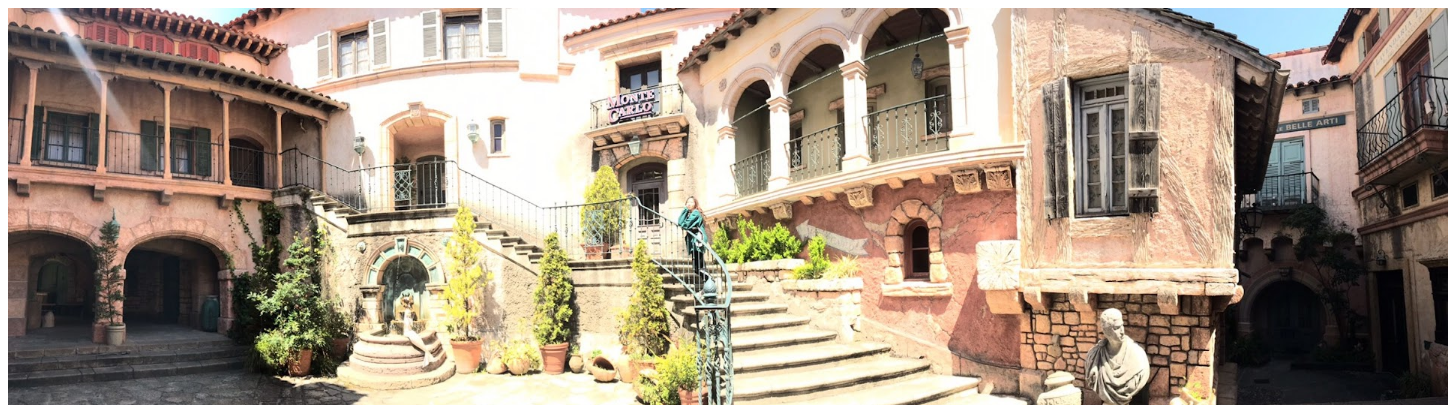
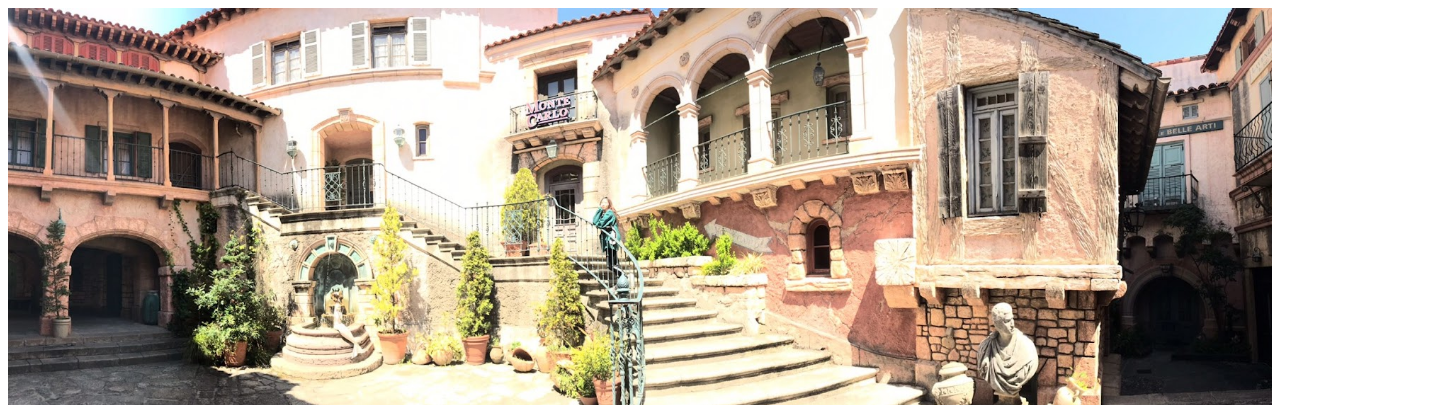
Before and after one commit to yukiyuki-channel/mysite, a plain HTML site: page index.html in a window 1280 px wide. Shown: the top 405 px of the page, 1448 px wide, since content can reach past the window. Drawn offline with Linux system fonts and the light colour scheme.

Commit message:
Add files via upload

```diff
--- a/css/styles.css
+++ b/css/styles.css
@@ -1,7 +1,18 @@
 @charset "utf-8";
 
-img {
+/* common */
+
+header {
+  padding: 0;
+}
+
+.header-img {
   pointer-events: none;
   vertical-align: bottom;
-  object-fit: cover
+  object-fit: cover;
+  width: 100%;
 }
+
+h1 {
+  margin: 0 auto;
+}
--- a/css/styles2.css
+++ b/css/styles2.css
@@ -17,6 +17,7 @@ header img {
 img {
   pointer-events: none;
   vertical-align: bottom;
+  object-fit: cover;
 }
 
 h1 {
--- a/index.html
+++ b/index.html
@@ -9,7 +9,7 @@
 </head>
 <body>
   <header>
-    <img class = "header-img" src = "IMG_1402.JPG" width="1440" height="400">
+    <img class = "header-img" src = "IMG_1402.JPG" width="676" height="400">
   </header>
 
   <div class = "main">
```
